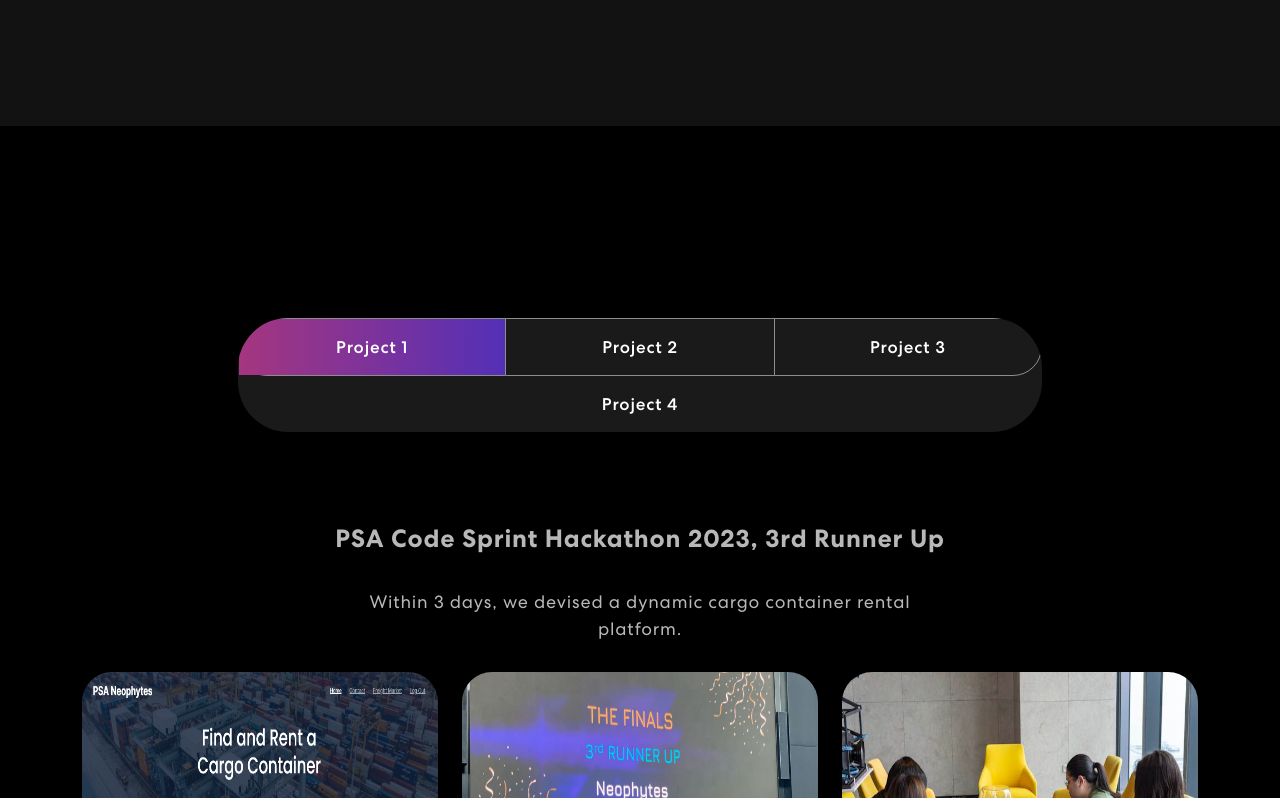
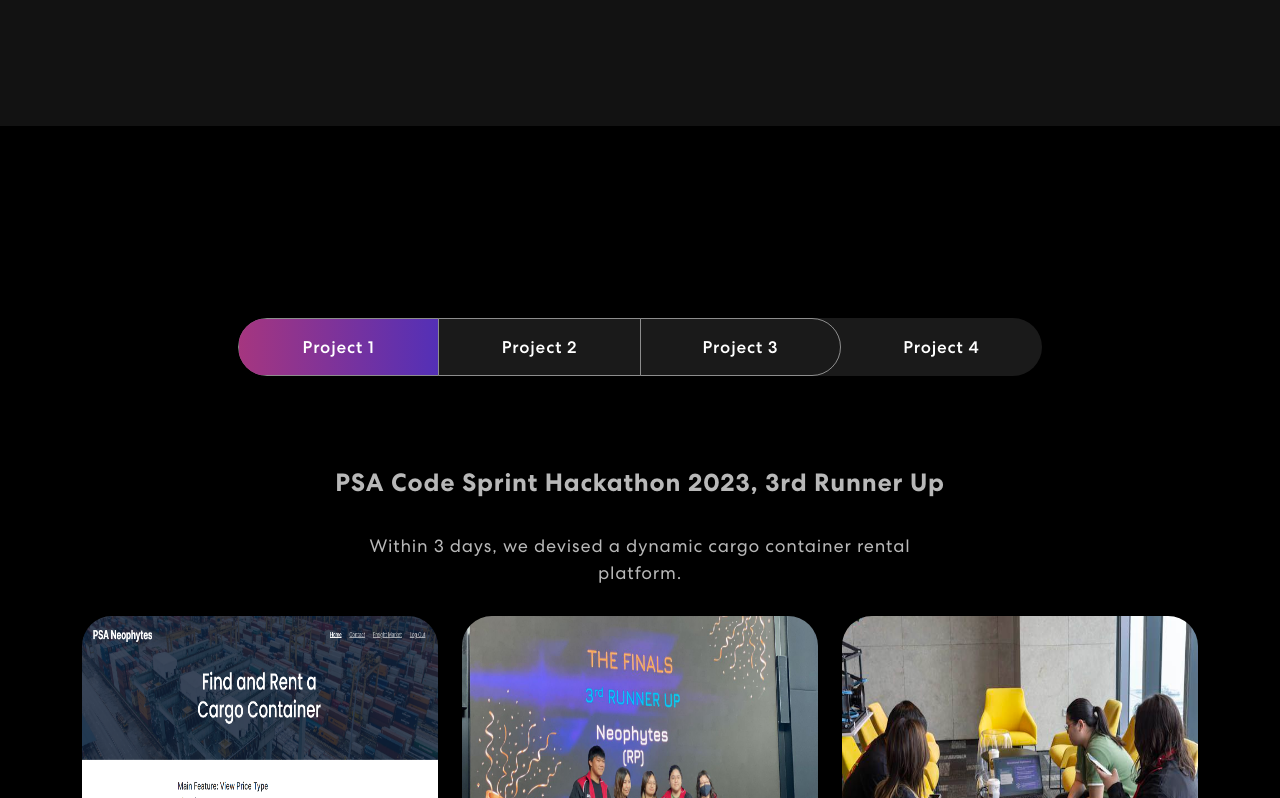
Before and after one commit to qiaodotzip/myPortfolio, a React (Create React App) app: page / in a window 1280 px wide. Shown: the part 3016-3814 px from the top of the page. Built offline with nearby package versions, Linux system fonts and the light colour scheme.

Commit message:
Nav.item size change

```diff
--- a/src/App.css
+++ b/src/App.css
@@ -487,7 +487,7 @@
   overflow: hidden;
 }
 .project .nav.nav-pills .nav-item {
-  width: 33.33333%;
+  width: 25%;
 }
 .project .nav.nav-pills .nav-link {
   background-color: transparent;
```
